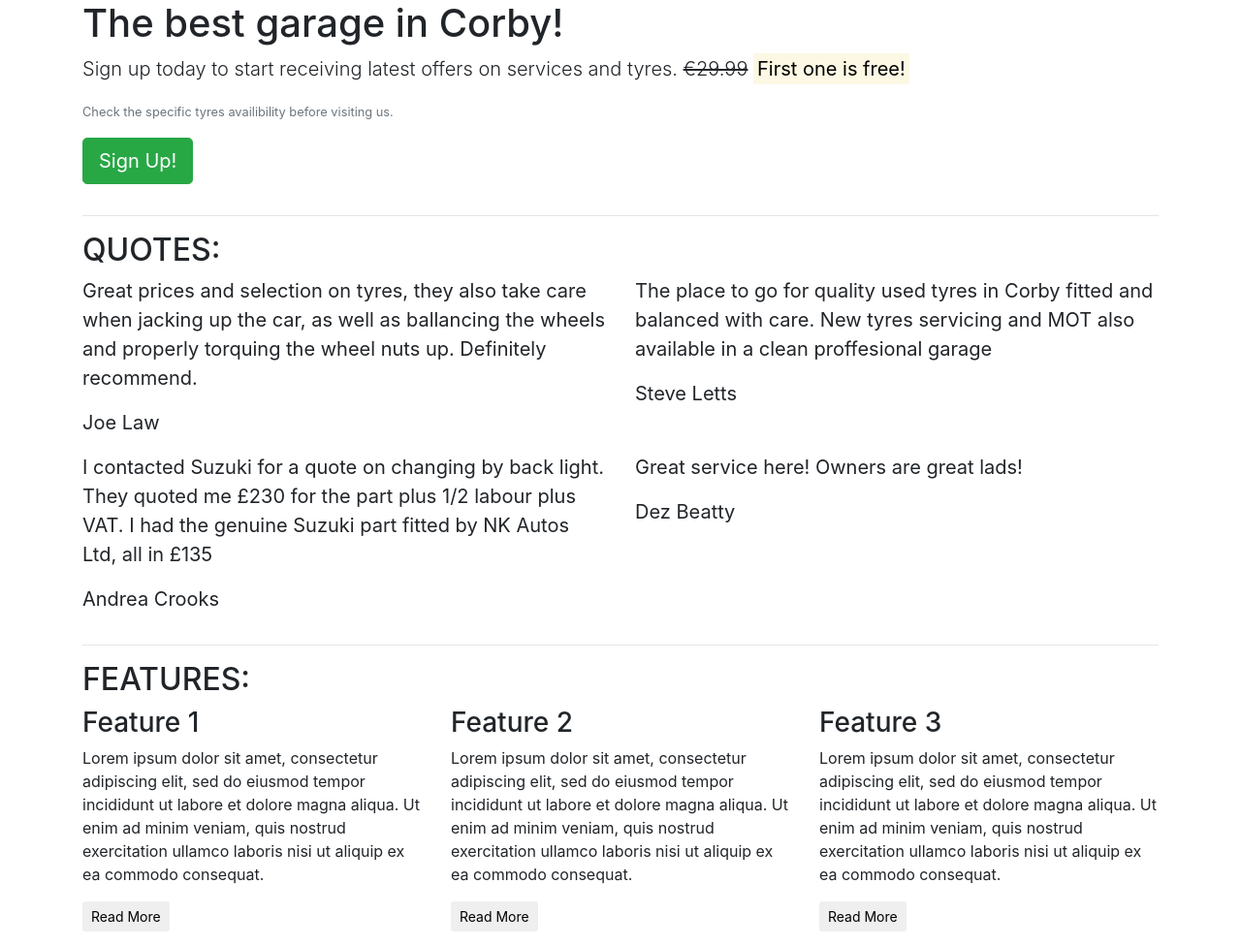
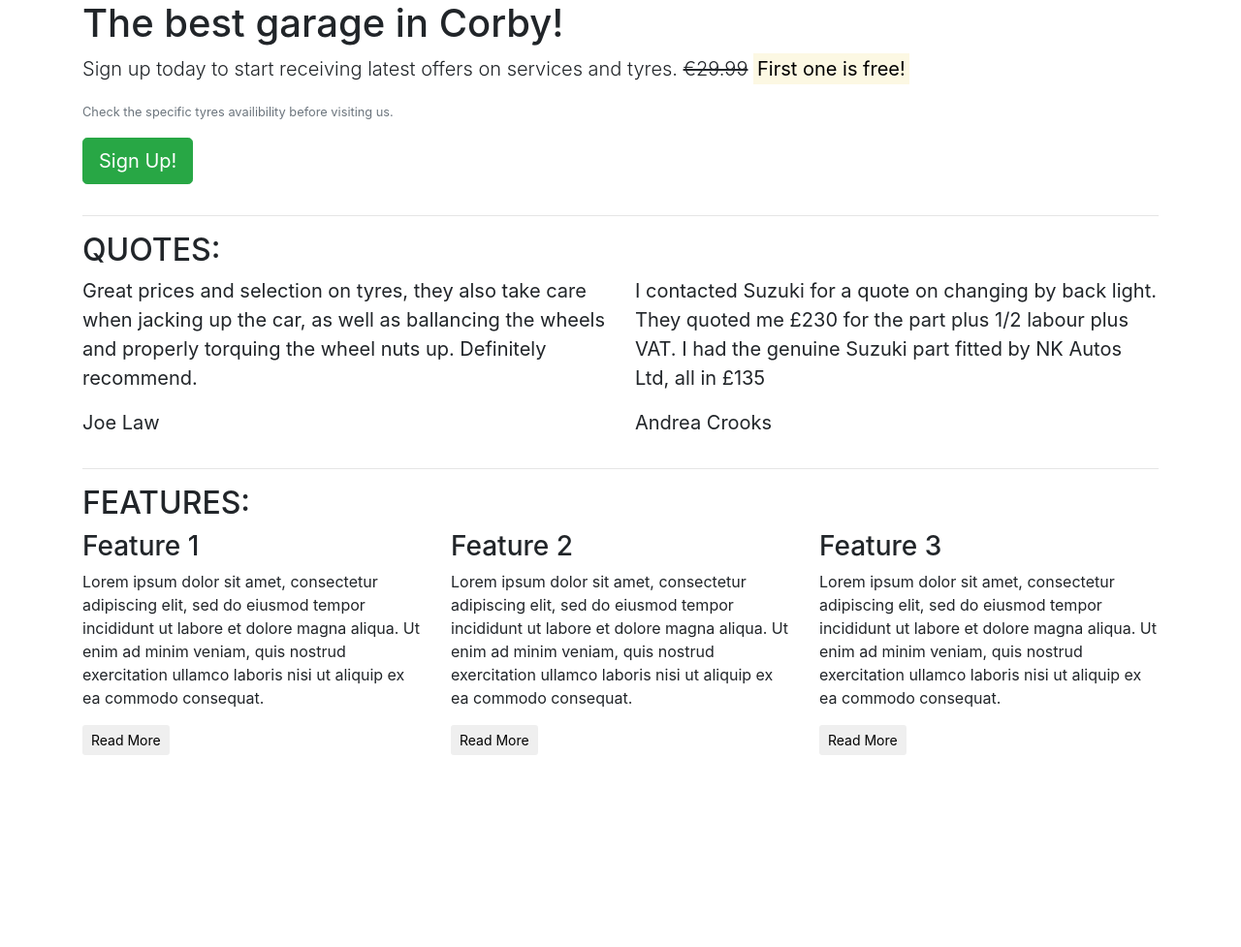
Before and after one commit to JoGorska/garage-bootstrap, a plain HTML site: page index.html in a window 1280 px wide. Shown: the whole page at 97% size. After the commit the page ends 800 px from the top, so only its background shows below. Drawn offline with nearby package versions, Linux system fonts and the light colour scheme.

Commit message:
Removed 2 quotes to make layout simpler

```diff
--- a/index.html
+++ b/index.html
@@ -43,20 +43,8 @@
                 </div>
                 <div class="col-12 col-md-6">
                     <blockquote class="blockquote">
-                        <p>The place to go for quality used tyres in Corby fitted and balanced with care. New tyres servicing and MOT also available in a clean proffesional garage</p>
-                        <p>Steve Letts</p>
-                    </blockquote>
-                </div>
-                <div class="col-12 col-md-6">
-                    <blockquote class="blockquote">
                         <p>I contacted Suzuki for a quote on changing by back light. They quoted me £230 for the part plus 1/2 labour plus VAT. I had the genuine Suzuki part fitted by NK Autos Ltd, all in £135</p>
                         <p>Andrea Crooks</p>
-                    </blockquote>
-                </div>
-                <div class="col-12 col-md-6">
-                    <blockquote class="blockquote">
-                        <p>Great service here! Owners are great lads!</p>
-                        <p>Dez Beatty</p>
                     </blockquote>
                 </div>
             </div>
```
